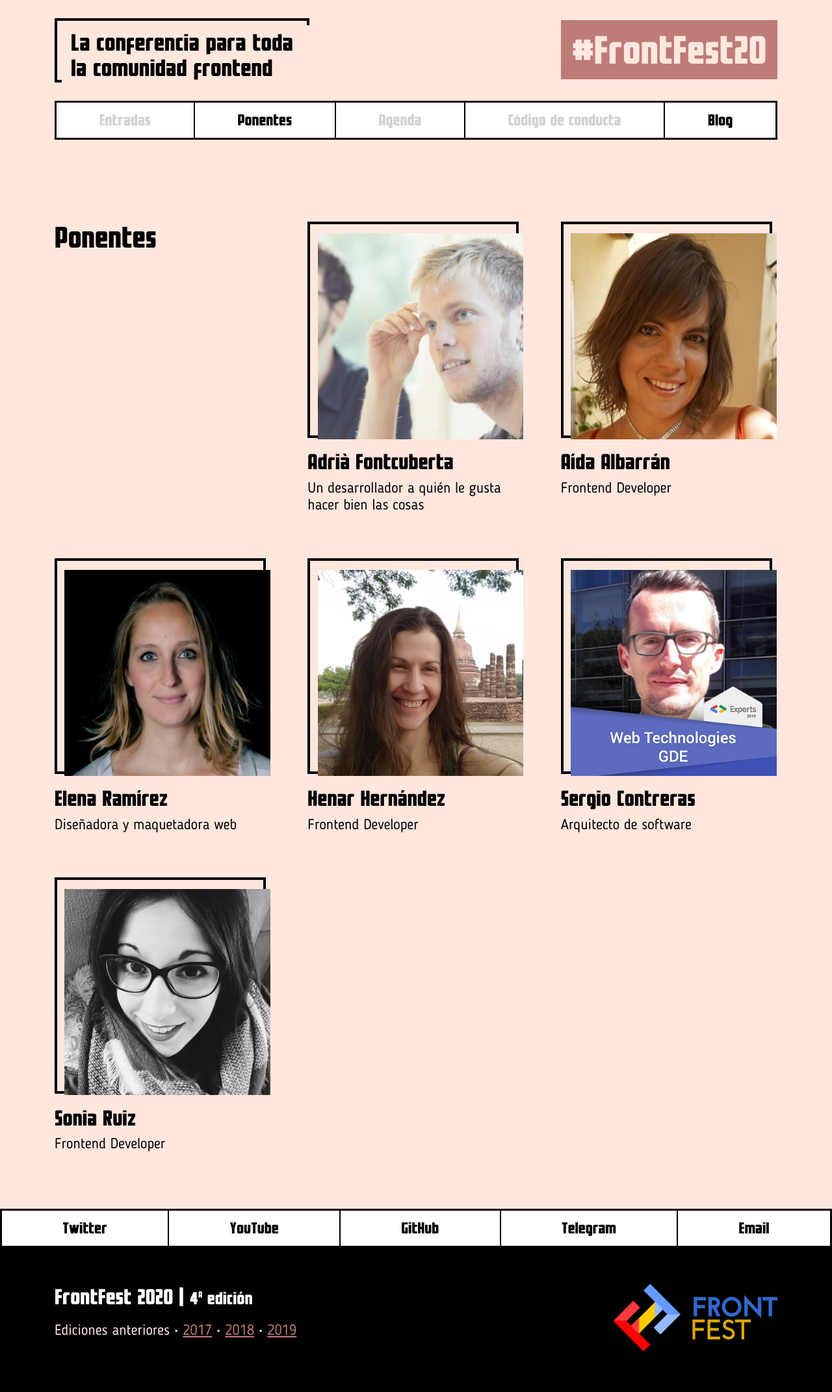
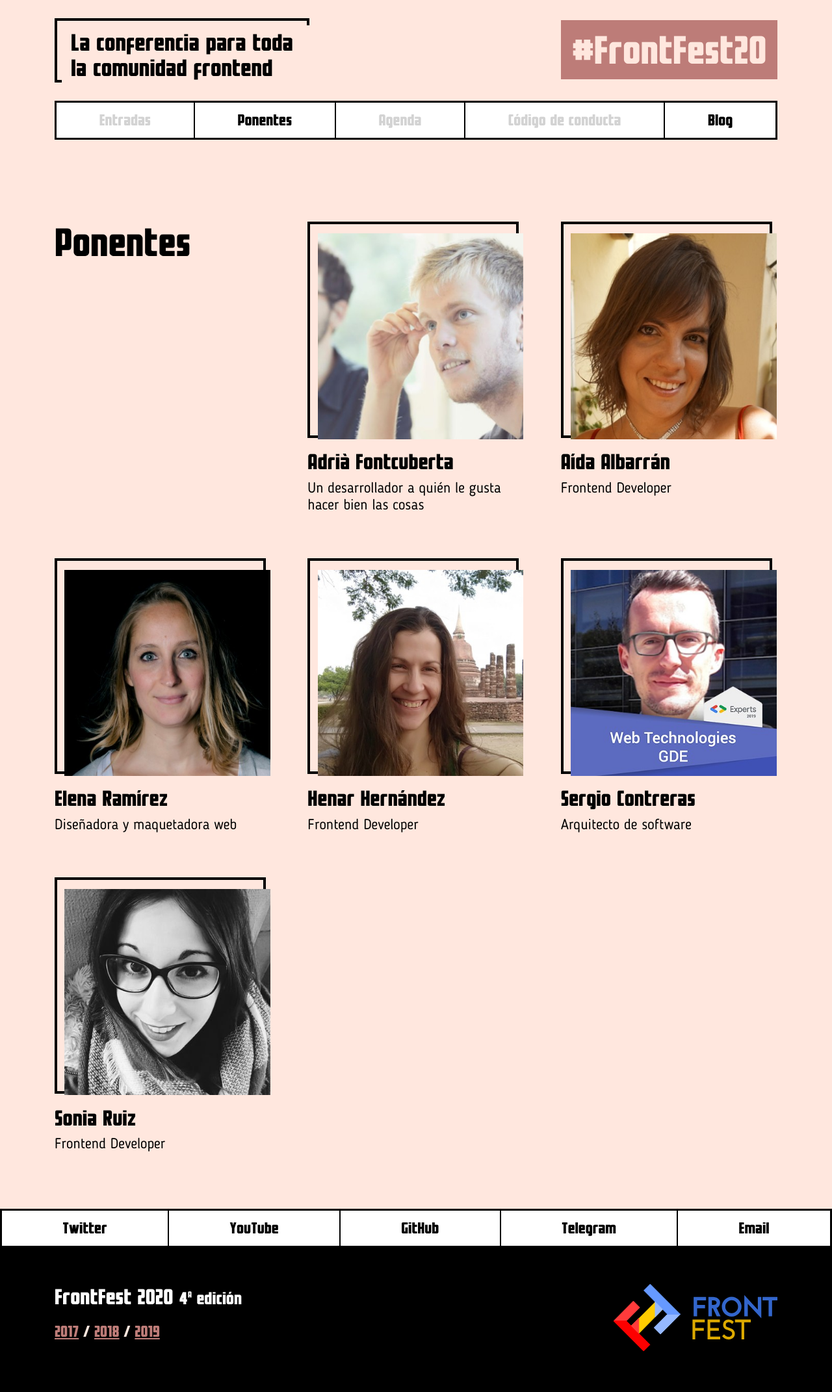
Before and after one commit to frontfest/beta, a Jekyll site: the page built from speakers.html, in a window 1280 px wide. Shown: the whole page at 65% size. Built offline with Jekyll 4.4.1, drawn with Linux system fonts in a browser that asks for light colours.

```diff
--- a/_includes/footer.html
+++ b/_includes/footer.html
@@ -13,11 +13,11 @@
     <div class="footer-div">
 
         <div class="footer-div-left">
-            <h2>FrontFest 2020 | <small>4ª edición</small></h2>
+            <h2>FrontFest 2020 <small> 4ª edición</small></h2>
 
-            <p>Ediciones anteriores •
-                <a href="https://2017.frontfest.es">2017</a> •
-                <a href="https://2018.frontfest.es">2018</a> •
+            <p>
+                <a href="https://2017.frontfest.es">2017</a> /
+                <a href="https://2018.frontfest.es">2018</a> /
                 <a href="https://2019.frontfest.es">2019</a>
             </p>
         </div>
--- a/assets/css/main.css
+++ b/assets/css/main.css
@@ -83,7 +83,7 @@
 
 h1 {
     color: var(--dark-color);
-    font-size: 3rem;
+    font-size: 4rem;
     font-weight: normal;
     font-family: var(--title-font);
 }
@@ -437,6 +437,7 @@
 
 
 .footer p {
+    font-family: var(--title-font);
     color: var(--primary-color);
 }
 
```
